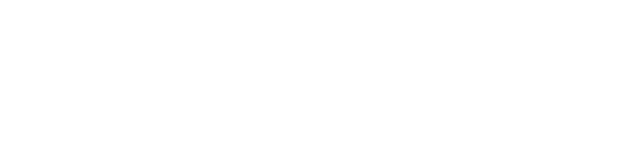
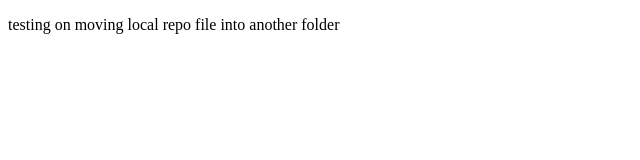
Before and after one commit to hazimgthb/local-init-repo1-master, a plain HTML site: page index.html in a window 1280 px wide. Shown: the whole page, without its empty margins (0-640 px from the left). Drawn offline with Linux system fonts and the light colour scheme.

Commit message:
added paragraph

```diff
--- a/index.html
+++ b/index.html
@@ -6,6 +6,8 @@
     <title>Local Init Repository 1 Master</title>
 </head>
 <body>
-
+    <P>
+        testing on moving local repo file into another folder
+    </P>
 </body>
 </html>
```
